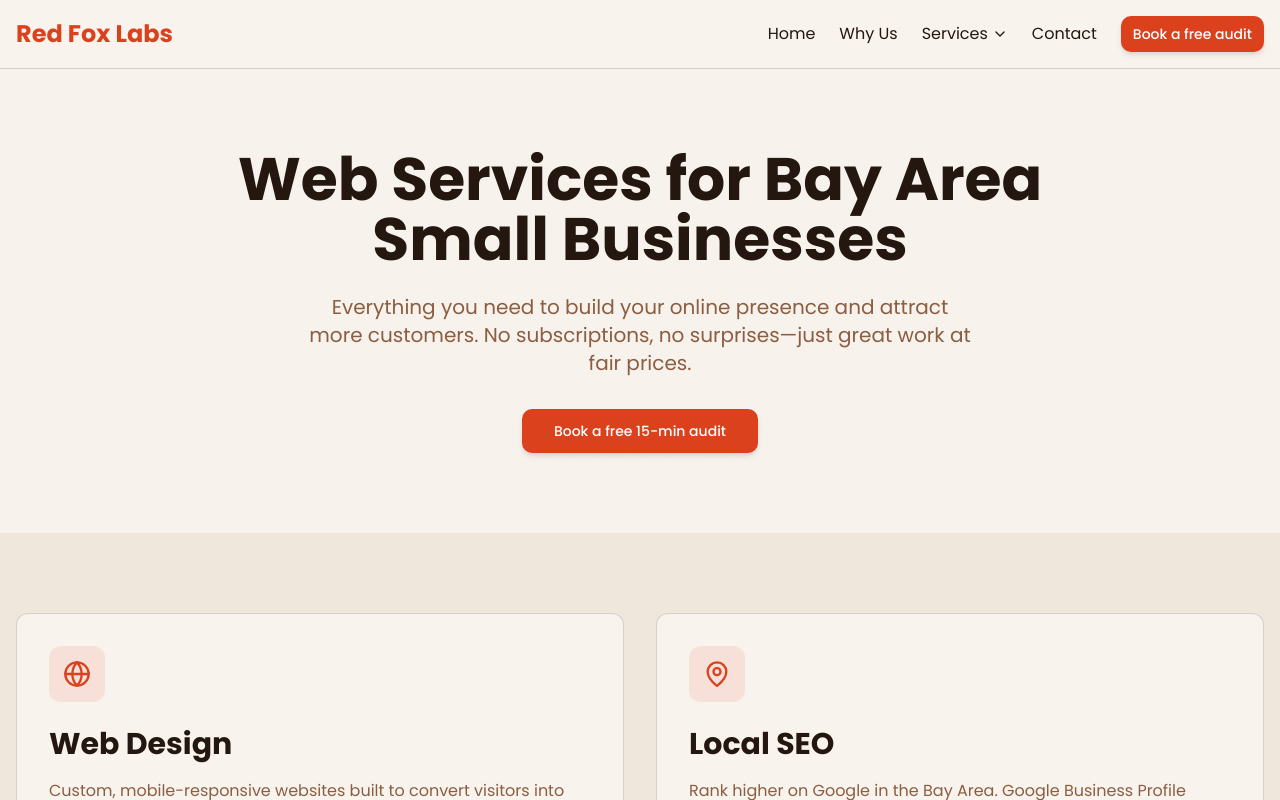
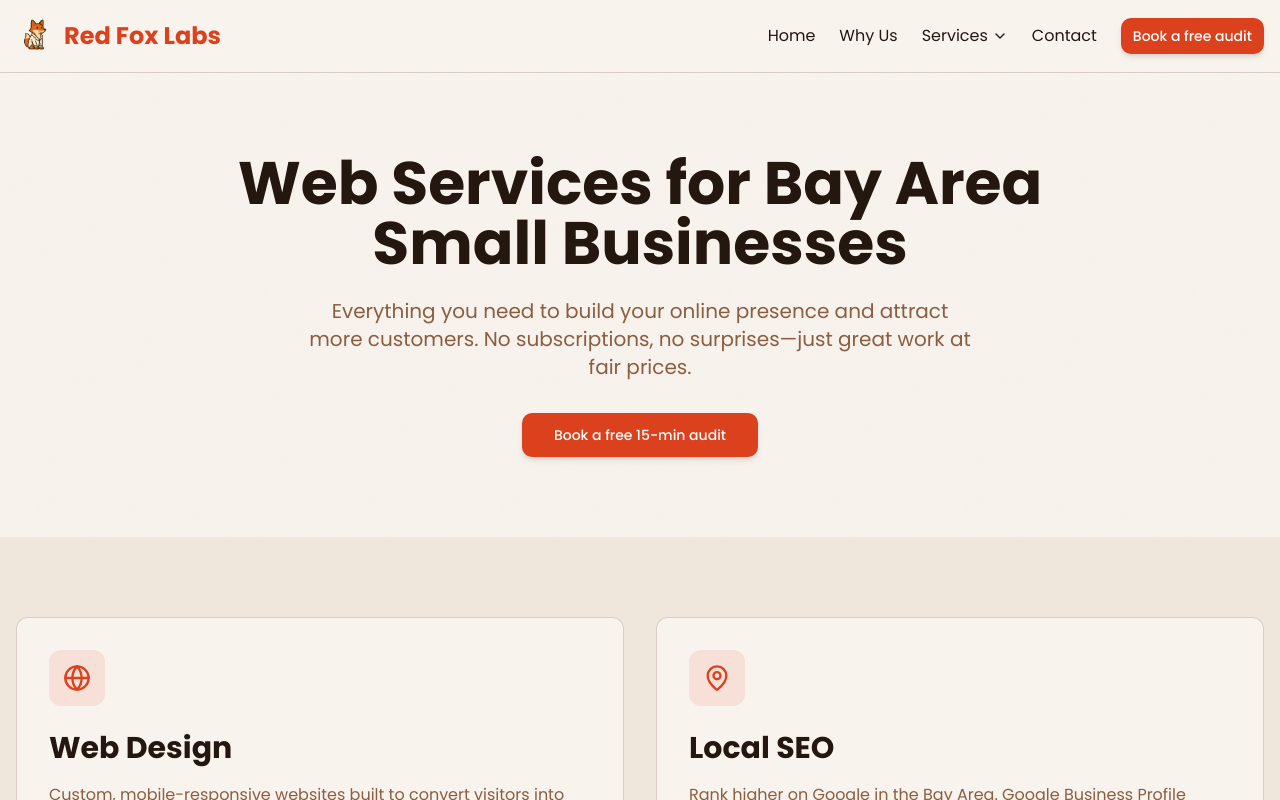
Before and after one commit to tlisiak/redfoxlabs, a React (Vite) app: page /services in a window 1280 px wide. Shown: the top 800 px of the page. Built offline with nearby package versions, Linux system fonts and the light colour scheme.

Commit message:
Add fox icon to header

```diff
--- a/src/components/Header.tsx
+++ b/src/components/Header.tsx
@@ -11,6 +11,7 @@ import { Menu, ChevronDown } from "lucide-react";
 import ContactModal from "./ContactModal";
 import { Link, useLocation } from "react-router-dom";
 import { Collapsible, CollapsibleContent, CollapsibleTrigger } from "@/components/ui/collapsible";
+import foxIcon from "@/assets/redfox-mascot.png";
 
 const Header = () => {
   const [isOpen, setIsOpen] = useState(false);
@@ -56,7 +57,8 @@ const Header = () => {
     <header className="sticky top-0 z-50 bg-background/95 backdrop-blur-sm border-b border-brown-outline/20">
       <nav className="max-w-7xl mx-auto px-4 py-4 flex items-center justify-between">
         {/* Logo */}
-        <Link to="/" className="font-bold text-xl sm:text-2xl text-red-fox hover:opacity-90 transition-opacity">
+        <Link to="/" className="flex items-center gap-2 font-bold text-xl sm:text-2xl text-red-fox hover:opacity-90 transition-opacity">
+          <img src={foxIcon} alt="Red Fox Labs" className="h-8 w-8 sm:h-10 sm:w-10" />
           Red Fox Labs
         </Link>
 
```
